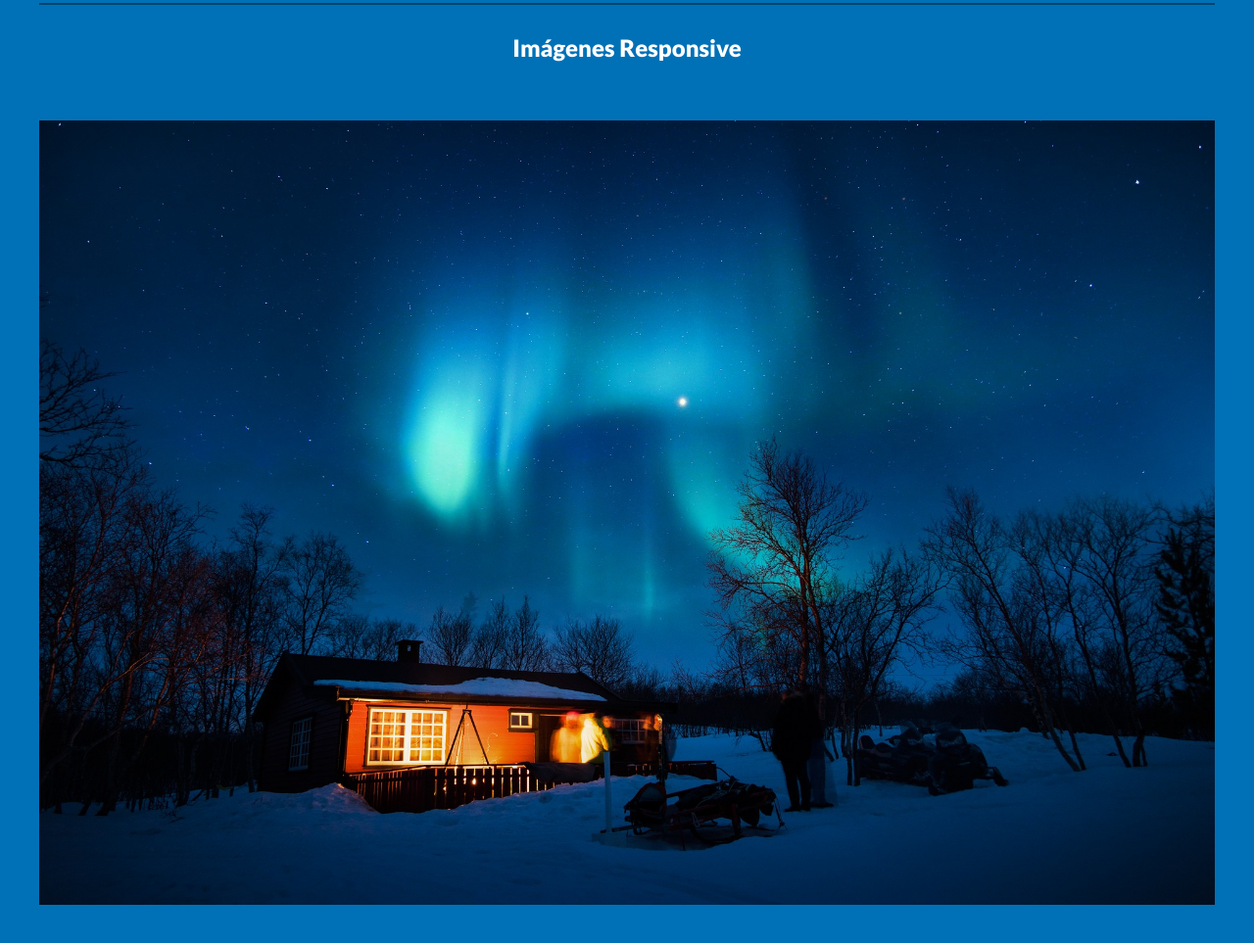
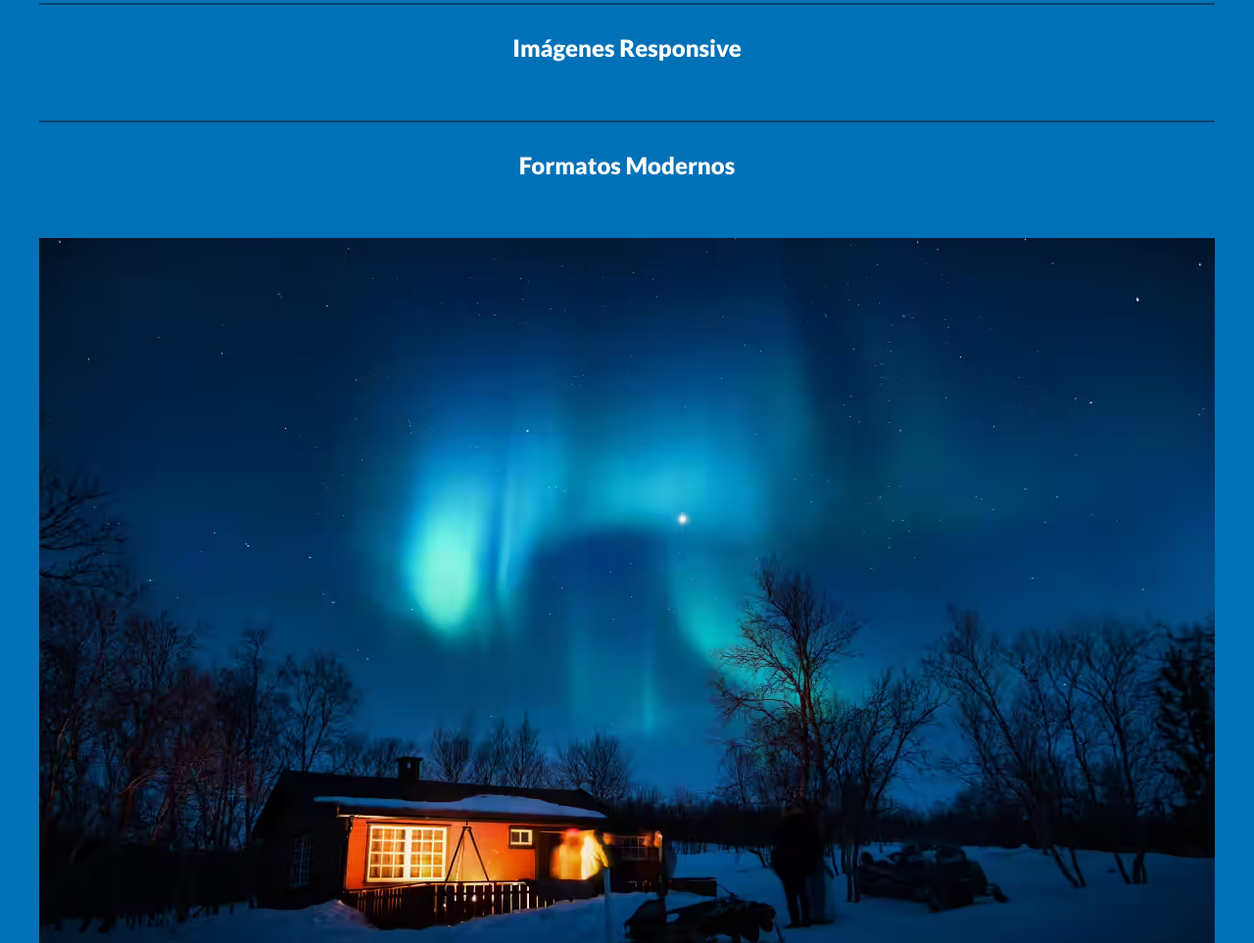
Before and after one commit to AdrianAntonGarcia/RWD, a plain HTML site: page index.html in a window 1280 px wide. Shown: the part 3060-4023 px from the top of the page at 98% size. Drawn offline with Linux system fonts and the light colour scheme.

Commit message:
Imagenes en Avif y Webp para mejorar el rendimiento

```diff
--- a/index.html
+++ b/index.html
@@ -88,9 +88,15 @@
         </div>
 
         <h2>Imágenes Responsive</h2>
-        <img src="img/imagen.jpg" alt="imagen responsive">
+        <!-- <img src="img/imagen.webp" alt="imagen responsive"> -->
 
         <h2>Formatos Modernos</h2>
+
+        <picture>
+            <source srcset="img/imagen.avif" type="image/avif" />
+            <source srcset="img/imagen.webp" type="image/webp" />
+            <img loading="lazy" src="img/imagen.jpg" alt="Imagen">
+        </picture>
 
 
         <h2>Formatos Modernos con SRC SET</h2>
```
